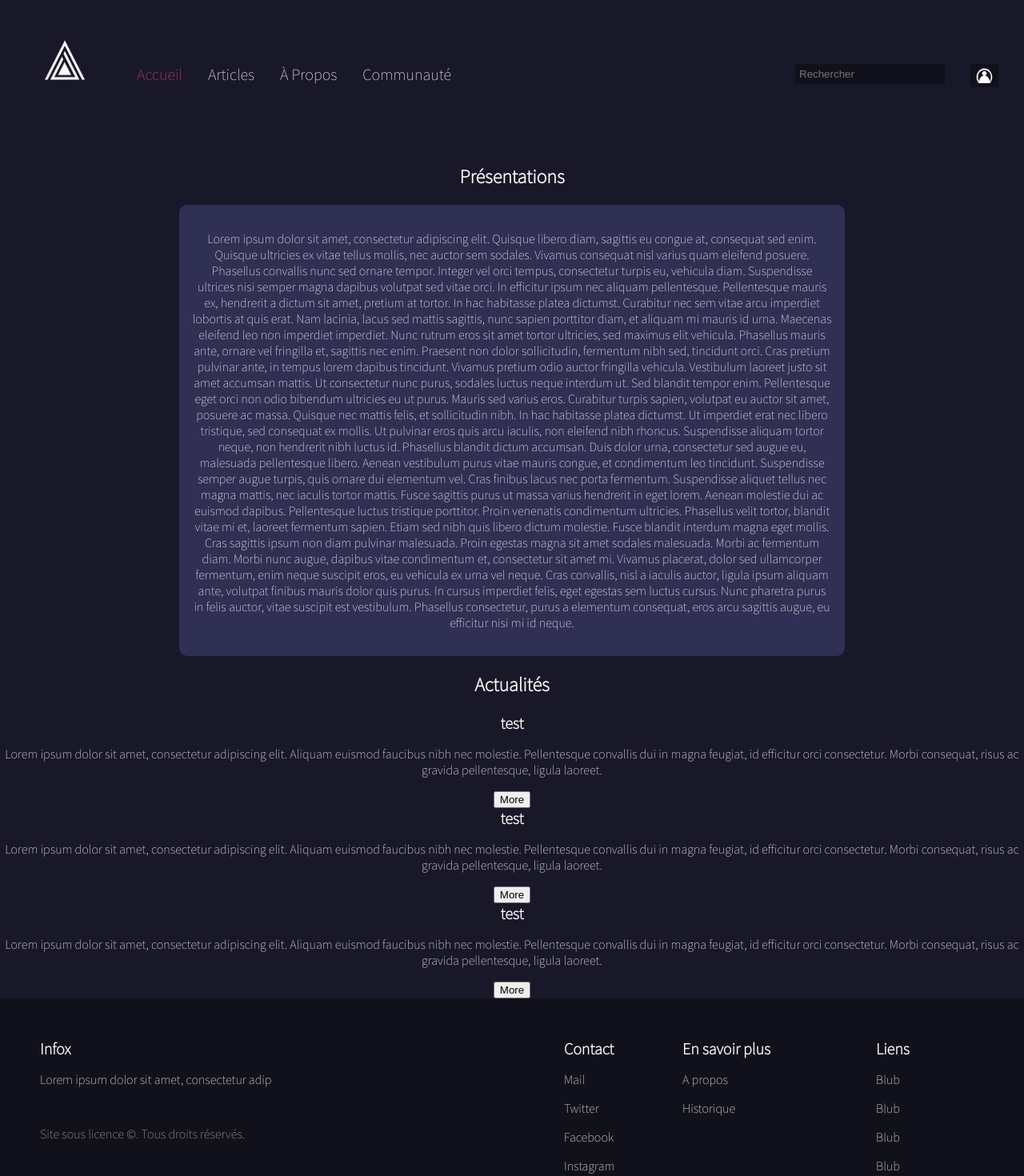
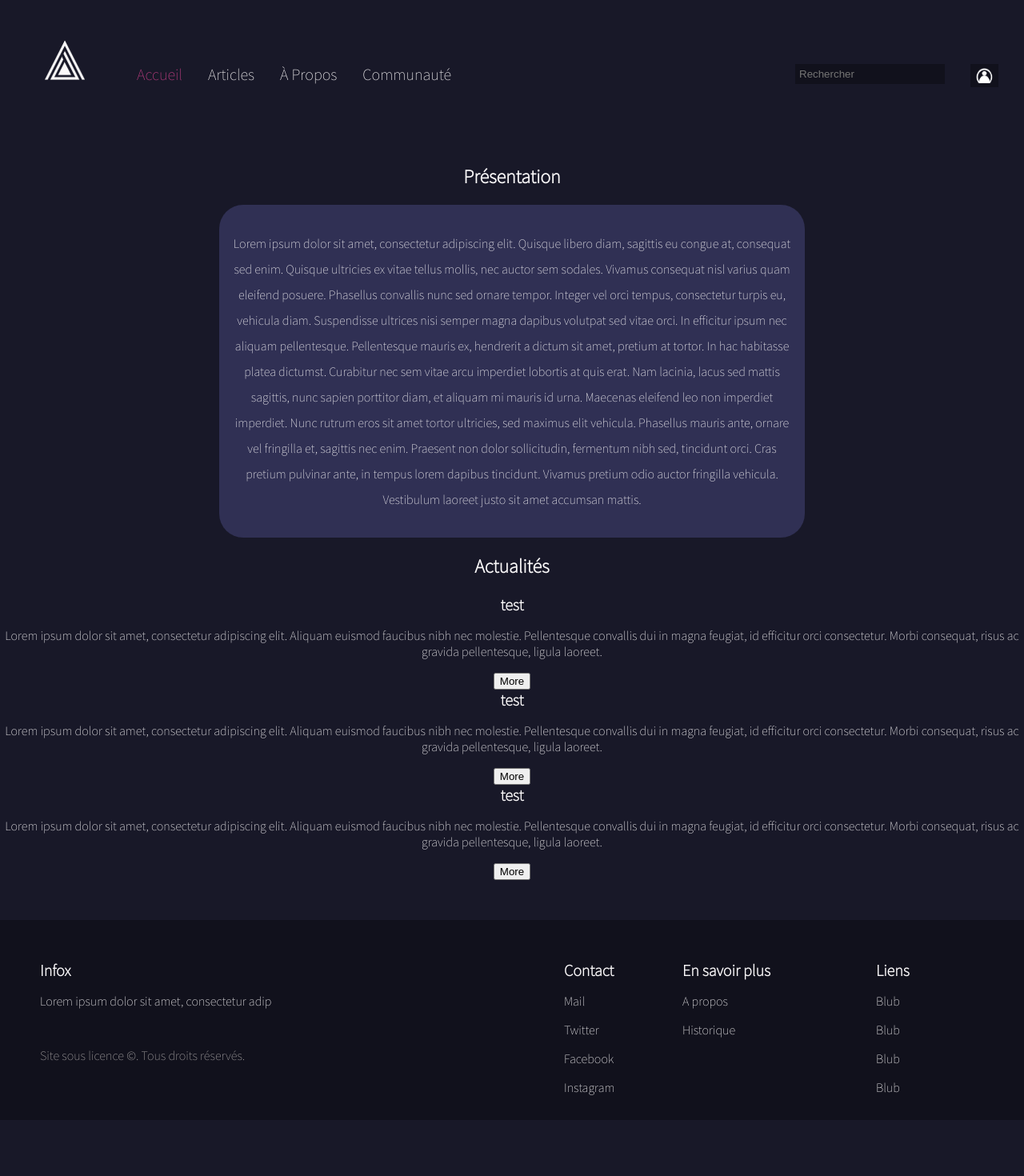
Before and after one commit to Vincent-vst/Sauvetage, a React (Create React App) app in the folder sauvetage-app/: page / in a window 1280 px wide. Shown: the top 1470 px of the page at 80% size. After the commit the page ends 1400 px from the top, so only its background shows below. Built offline with nearby package versions, Linux system fonts and the light colour scheme.

Commit message:
FOOTER FIXEEEEEEE !!!!!! wow

```diff
--- a/sauvetage-app/src/components/Panel.js
+++ b/sauvetage-app/src/components/Panel.js
@@ -5,11 +5,7 @@ const Panel = () => {
 
 Curabitur nec sem vitae arcu imperdiet lobortis at quis erat. Nam lacinia, lacus sed mattis sagittis, nunc sapien porttitor diam, et aliquam mi mauris id urna. Maecenas eleifend leo non imperdiet imperdiet. Nunc rutrum eros sit amet tortor ultricies, sed maximus elit vehicula. Phasellus mauris ante, ornare vel fringilla et, sagittis nec enim. Praesent non dolor sollicitudin, fermentum nibh sed, tincidunt orci. Cras pretium pulvinar ante, in tempus lorem dapibus tincidunt. Vivamus pretium odio auctor fringilla vehicula.
 
-Vestibulum laoreet justo sit amet accumsan mattis. Ut consectetur nunc purus, sodales luctus neque interdum ut. Sed blandit tempor enim. Pellentesque eget orci non odio bibendum ultricies eu ut purus. Mauris sed varius eros. Curabitur turpis sapien, volutpat eu auctor sit amet, posuere ac massa. Quisque nec mattis felis, et sollicitudin nibh. In hac habitasse platea dictumst. Ut imperdiet erat nec libero tristique, sed consequat ex mollis. Ut pulvinar eros quis arcu iaculis, non eleifend nibh rhoncus. Suspendisse aliquam tortor neque, non hendrerit nibh luctus id. Phasellus blandit dictum accumsan. Duis dolor urna, consectetur sed augue eu, malesuada pellentesque libero. Aenean vestibulum purus vitae mauris congue, et condimentum leo tincidunt. Suspendisse semper augue turpis, quis ornare dui elementum vel.
-
-Cras finibus lacus nec porta fermentum. Suspendisse aliquet tellus nec magna mattis, nec iaculis tortor mattis. Fusce sagittis purus ut massa varius hendrerit in eget lorem. Aenean molestie dui ac euismod dapibus. Pellentesque luctus tristique porttitor. Proin venenatis condimentum ultricies. Phasellus velit tortor, blandit vitae mi et, laoreet fermentum sapien. Etiam sed nibh quis libero dictum molestie. Fusce blandit interdum magna eget mollis. Cras sagittis ipsum non diam pulvinar malesuada.
-
-Proin egestas magna sit amet sodales malesuada. Morbi ac fermentum diam. Morbi nunc augue, dapibus vitae condimentum et, consectetur sit amet mi. Vivamus placerat, dolor sed ullamcorper fermentum, enim neque suscipit eros, eu vehicula ex urna vel neque. Cras convallis, nisl a iaculis auctor, ligula ipsum aliquam ante, volutpat finibus mauris dolor quis purus. In cursus imperdiet felis, eget egestas sem luctus cursus. Nunc pharetra purus in felis auctor, vitae suscipit est vestibulum. Phasellus consectetur, purus a elementum consequat, eros arcu sagittis augue, eu efficitur nisi mi id neque.</p>
+Vestibulum laoreet justo sit amet accumsan mattis. </p>
         </div>
     );
 };
--- a/sauvetage-app/src/components/Pres.js
+++ b/sauvetage-app/src/components/Pres.js
@@ -3,7 +3,7 @@ import Panel from './Panel'
 const Pres = () => {
     return (
         <div className="presentation">
-            <h2>Présentations</h2>
+            <h2>Présentation</h2>
             <Panel/>
         </div>
     );
--- a/sauvetage-app/src/style/_setting.scss
+++ b/sauvetage-app/src/style/_setting.scss
@@ -28,7 +28,7 @@ html {
 body {
   margin: 0;
   padding: 0;
-  min-heigt:100%;
+  min-height:100%;
   height:100%;
 }
 a:-webkit-any-link {
--- a/sauvetage-app/src/style/components/_footer.scss
+++ b/sauvetage-app/src/style/components/_footer.scss
@@ -1,6 +1,6 @@
 .footer {
   background-color: $footerColor;
-  position: static;
+  position: absolute;
   left: 0;
   bottom: 0;
   right: 0;
@@ -9,6 +9,7 @@
   height: 200px;
   display: table;
   padding-top: 50px;
+  margin-bottom: -300px;
   .footerCredit {
     padding: 0px 10px 0px 50px;
     display: table-cell;
--- a/sauvetage-app/src/style/components/_panel.scss
+++ b/sauvetage-app/src/style/components/_panel.scss
@@ -1,8 +1,11 @@
 .panel {
     background-color: $frontColor;
     position: relative;
-    border-radius: 10px;
+    border-radius: 30px;
     padding: 1em;
     margin: auto;
-    width: 800px;
+    width: 700px;
+    p {
+        line-height:2em;
+    }
 }
```
